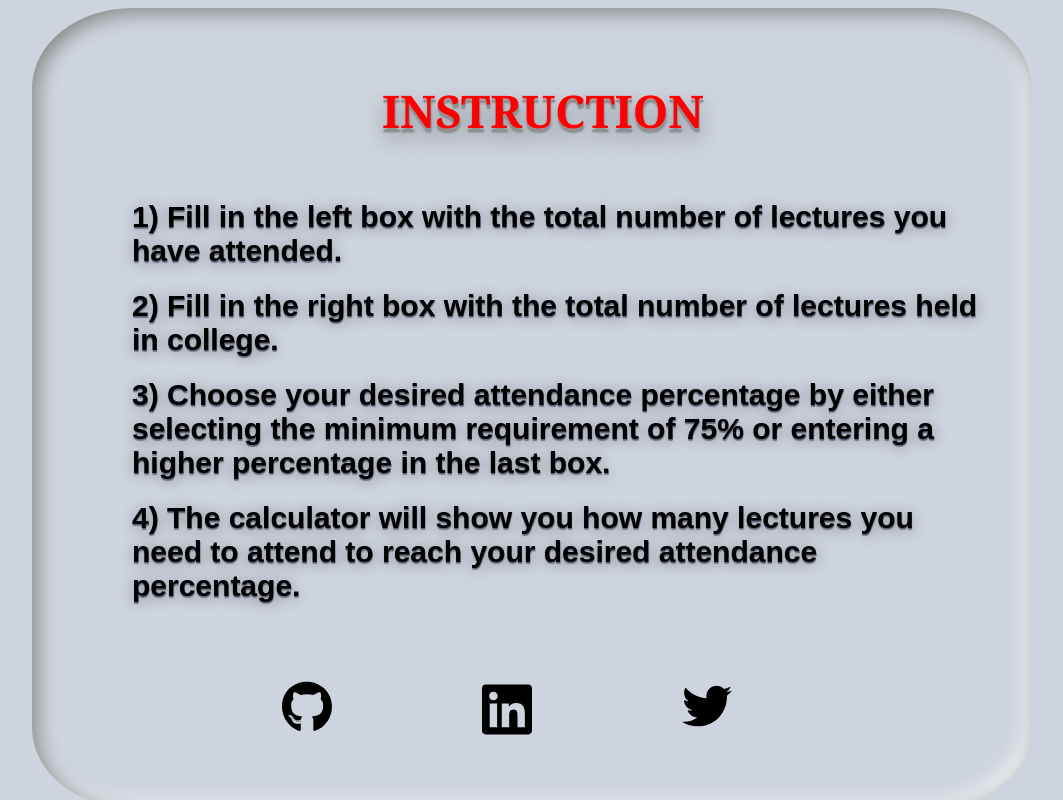
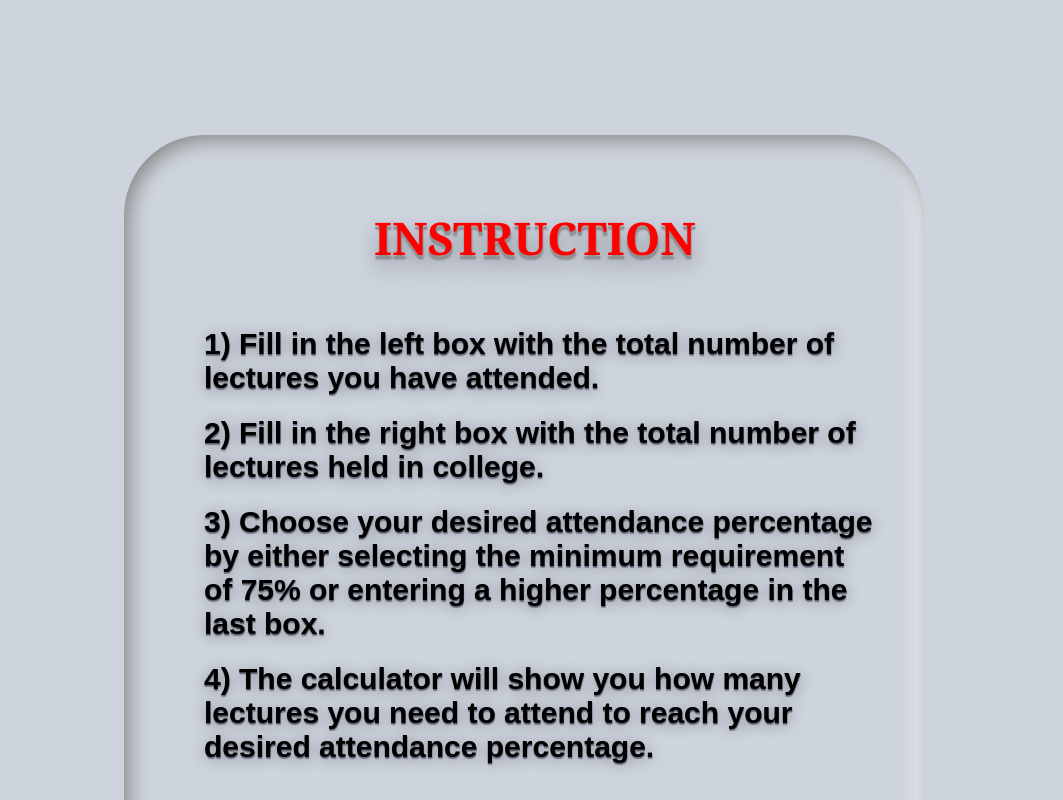
Before and after one commit to HarshP2109/Attendance-Helper, a plain HTML site: page index.html in a window 1280 px wide. Shown: the part 940-1740 px from the top of the page, without its empty margins (116-1179 px from the left). Drawn offline with nearby package versions, Linux system fonts and the light colour scheme.

Commit message:
Update styles.css

```diff
--- a/styles.css
+++ b/styles.css
@@ -8,7 +8,7 @@
     height: 350px;
     width: 700px;
     margin: auto;
-    margin-bottom: 25%;
+    margin-bottom: 35%;
     margin-left: 30%;
 }
 
@@ -175,16 +175,19 @@
 
 .last-cont{
     height: 150vh;
-    width: 100vw;
+    width: 80vw;
     position: relative;
+
+    margin: auto;
     margin-bottom: 10%;
+    /* margin: auto; */
     /* background-color: blue; */
 }
 
 .instruct{
     margin: auto;
     height: 800px;
-    width: 1000px;
+    width: 800px;
     position:relative;
     top: 10%;
     border-radius: 10%;
@@ -218,8 +221,8 @@ span{
     max-width: 500px ;
     /* background-color: black; */
     position: relative;
-    left: 250px;
-    top: 190px;
+    left: 175px;
+    top: 180px;
 }
 
 .logo1{
```
